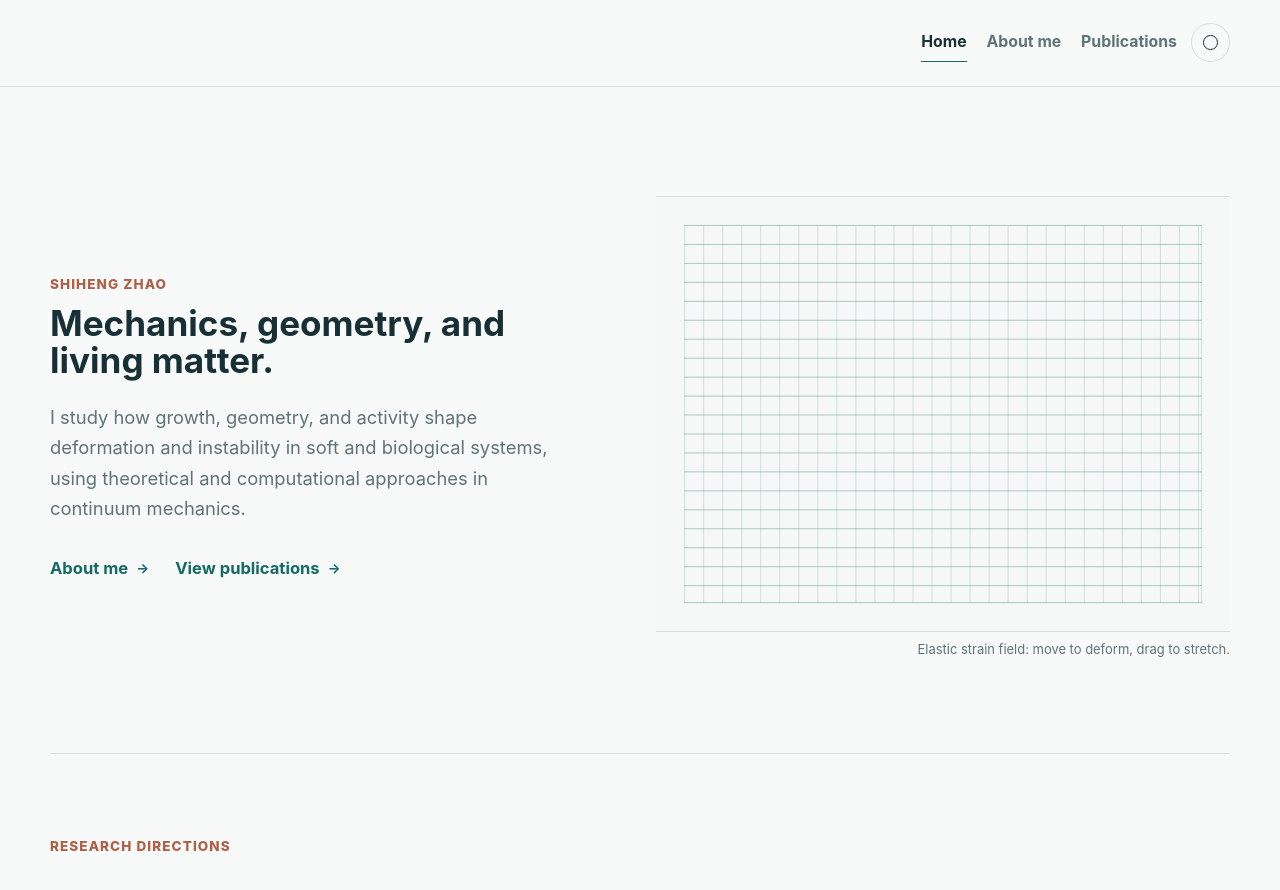
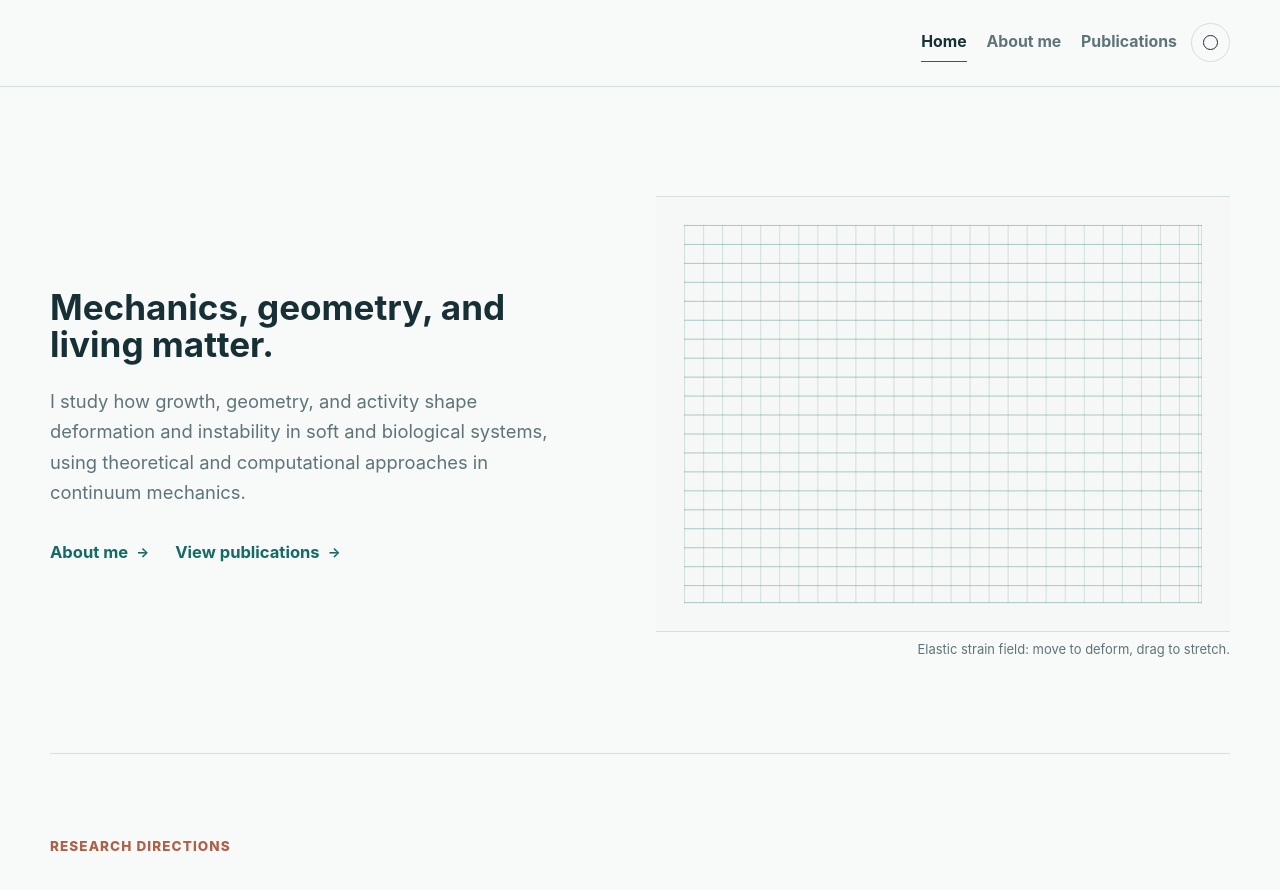
Before and after one commit to Iamzsh/Iamzsh.github.io, a Jekyll site: the page built from index.md, in a window 1280 px wide and 900 px high. Shown: the top 890 px of the window. Built offline with Jekyll 4.4.1, drawn with Linux system fonts in a browser that asks for light colours.

Commit message:
Remove author name from home

```diff
--- a/index.md
+++ b/index.md
@@ -7,7 +7,6 @@ body_class: page-home
 
 <section class="home-hero" aria-labelledby="home-title">
   <div class="home-hero__copy">
-    <p class="eyebrow">Shiheng Zhao</p>
     <h1 id="home-title">Mechanics, geometry, and living matter.</h1>
     <p class="home-hero__text">I study how growth, geometry, and activity shape deformation and instability in soft and biological systems, using theoretical and computational approaches in continuum mechanics.</p>
     <div class="home-hero__actions">
```
